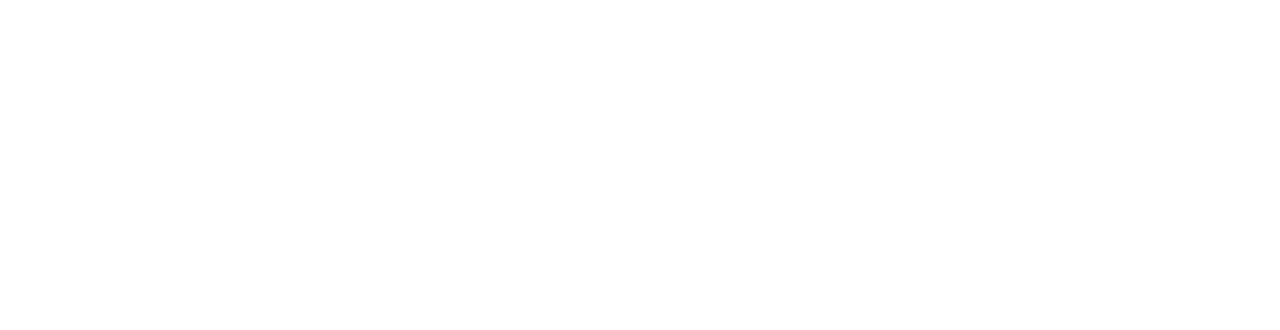
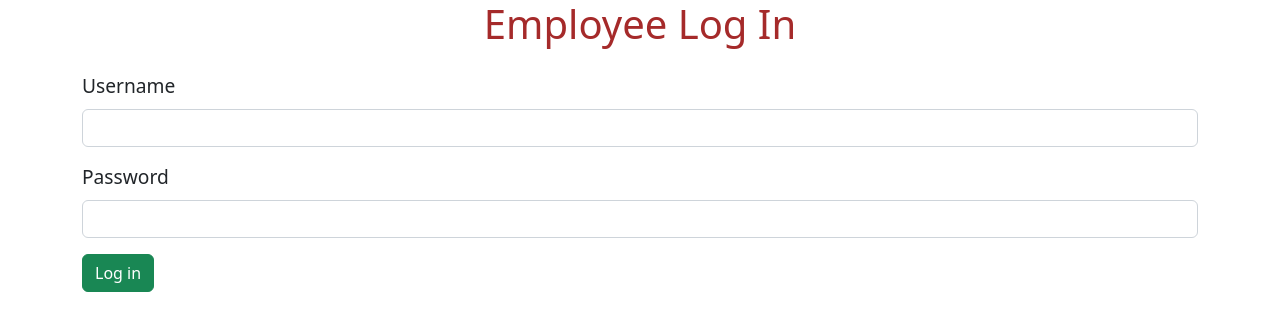
Before and after one commit to vishnubabu98/nestemployeeapp, an Angular app: page /emplogin in a window 1280 px wide. Before the commit this address led to /. Shown: the top 330 px of the page. Built offline with nearby package versions, Linux system fonts and the light colour scheme.

Commit message:
add employee login

```diff
--- a/src/app/admin-login/admin-login.component.html
+++ b/src/app/admin-login/admin-login.component.html
@@ -1,5 +1,4 @@
-<div style="background-image:url() ;">
-    <div class="container mt-4">
+<div class="container mt-4">
         <div class="row">
             <div class="col col-12 col-sm-12 col-md-12 col-lg-12 col-xl-12 col-xxl-12">
                 <div class="row g-3">
--- a/src/app/app.component.html
+++ b/src/app/app.component.html
@@ -1,2 +1 @@
-
 <router-outlet></router-outlet>
--- /dev/null
+++ b/src/app/employee-login/employee-login.component.html
@@ -0,0 +1,22 @@
+<div class="container">
+    <div class="row">
+        <div class="col col-12 col-sm-12 col-md-12 col-lg-12 col-xl-12 col-xxl-12">
+            <div class="row g-3">
+                <div class="col col-12 col-sm-12 col-md-12 col-lg-12 col-xl-12 col-xxl-12 text-center">
+                    <h1 style="color:brown">Employee Log In</h1>
+                </div>
+                <div class="col col-12 col-sm-12 col-md-12 col-lg-12 col-xl-12 col-xxl-12">
+                    <label style="font-size:larger" for="" class="form-label">Username</label>
+                    <input name="username" [(ngModel)]="username" type="text" class="form-control">
+                </div>
+                <div class="col col-12 col-sm-12 col-md-12 col-lg-12 col-xl-12 col-xxl-12">
+                    <label style="font-size:larger" for="" class="form-label">Password</label>
+                    <input name="password" [(ngModel)]="password" type="password" id="" class="form-control">
+                </div>
+                <div class="col col-12 col-sm-12 col-md-12 col-lg-12 col-xl-12 col-xxl-12">
+                    <button (click)="emplogin()" class="btn btn-success">Log in</button>
+                </div>
+            </div>
+
+        </div>
+    </div>
--- /dev/null
+++ b/src/app/employee-login/employee-login.component.ts
@@ -0,0 +1,22 @@
+import { Component } from '@angular/core';
+
+@Component({
+  selector: 'app-employee-login',
+  templateUrl: './employee-login.component.html',
+  styleUrls: ['./employee-login.component.css']
+})
+export class EmployeeLoginComponent {
+
+  username=""
+  password=""
+
+
+  emplogin=()=>
+  {
+    let data:any={
+      "username":this.username,
+      "password":this.password
+    }
+  }
+
+}
```
Also changed, not shown: src/app/app.module.ts (+7 -1 lines), src/app/employee-login/employee-login.component.css (added).
